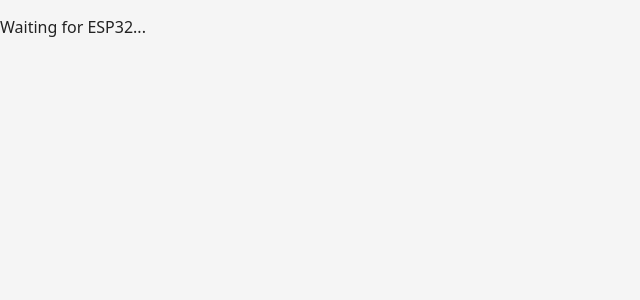
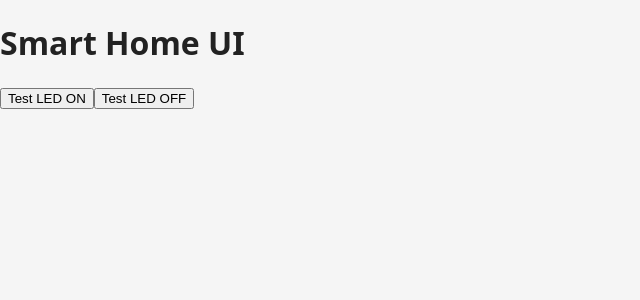
Before and after one commit to Jari1980/esp32-emulator, a React (Vite) app in the folder smart-home-ui/: page / in a window 1280 px wide. Shown: the top 300 px of the page, without its empty margins (0-640 px from the left). Built offline with nearby package versions, Linux system fonts and the light colour scheme; no server answers.

Commit message:
websocket command sending

```diff
--- a/smart-home-ui/src/App.tsx
+++ b/smart-home-ui/src/App.tsx
@@ -1,7 +1,21 @@
-import { Dashboard } from "./components/Dashboard/Dashboard";
+import { useDeviceCommand } from "./hooks/useDeviceCommand";
 
 function App() {
-  return <Dashboard />;
+  const { sendCommand } = useDeviceCommand();
+
+  return (
+    <main>
+      <h1>Smart Home UI</h1>
+
+      <button onClick={() => sendCommand("TURN_ON", "led-001")}>
+        Test LED ON
+      </button>
+
+      <button onClick={() => sendCommand("TURN_OFF", "led-001")}>
+        Test LED OFF
+      </button>
+    </main>
+  );
 }
 
 export default App;
--- /dev/null
+++ b/smart-home-ui/src/hooks/useDeviceCommand.ts
@@ -0,0 +1,21 @@
+import { ControlUnitWebSocket } from "../websocket";
+
+const websocket = new ControlUnitWebSocket();
+
+websocket.connect();
+
+export function useDeviceCommand() {
+  function sendCommand(command: string, deviceId: string) {
+    websocket.send({
+      type: "COMMAND",
+      payload: {
+        command,
+        deviceId,
+      },
+    });
+  }
+
+  return {
+    sendCommand,
+  };
+}
--- a/smart-home-ui/src/websocket/ControlUnitWebSocket.ts
+++ b/smart-home-ui/src/websocket/ControlUnitWebSocket.ts
@@ -27,4 +27,13 @@
   onMessage(handler: (message: WebSocketMessage) => void): void {
     this.messageHandler = handler;
   }
+
+  send(message: unknown): void {
+    if (!this.socket) {
+      console.error("WebSocket not connected");
+      return;
+    }
+
+    this.socket.send(JSON.stringify(message));
+  }
 }
```
Also changed, not shown: smart-home-ui/src/types/CommandMessage.ts (added, +7 -0 lines).
